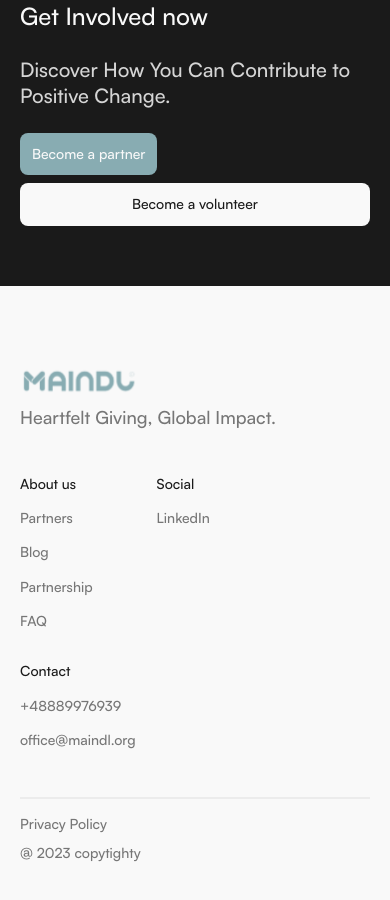
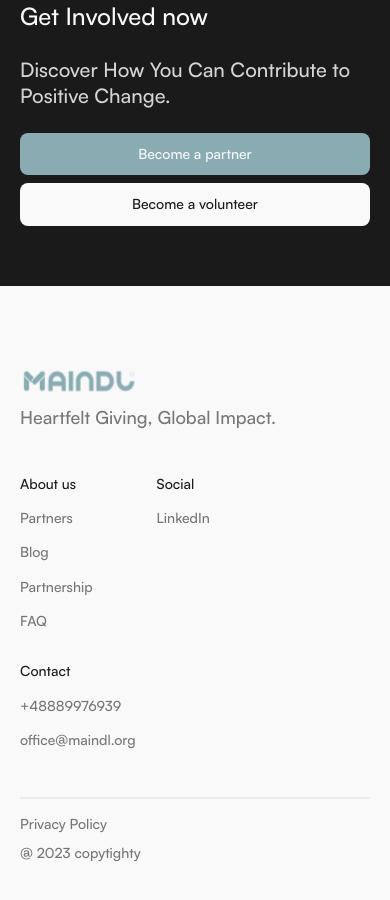
Before and after one commit to Minerian/mandl-foundation, a React (Vite) app: page /mandl_frontend/about in a window 390 px wide. Shown: the part 3320-4220 px from the top of the page. Built offline with nearby package versions, Linux system fonts and the light colour scheme; no server answers.

Commit message:
fix button problem

```diff
--- a/src/components/blogCard/blogCard.jsx
+++ b/src/components/blogCard/blogCard.jsx
@@ -11,7 +11,7 @@ export const formatDate = (dateString) => {
 };
 
 const BlogCard = ({ item = "", edit = false }) => {
-  console.log(item.status, edit);
+  console.log(item);
   return (
     <>
       <Link
@@ -46,7 +46,11 @@ const BlogCard = ({ item = "", edit = false }) => {
           <div className={styles.blogCardAuthor}>
             <div className={styles.blogCardAuthorImage}>
               <img
-                src={item.authorImage ? item.authorImage : DefaultUser}
+                src={
+                  item.profile_image_path
+                    ? item.profile_image_path
+                    : DefaultUser
+                }
                 alt=""
               />
             </div>
--- a/src/sections/involvedBox/involvedBox.module.css
+++ b/src/sections/involvedBox/involvedBox.module.css
@@ -83,8 +83,10 @@
     gap: 0.8rem;
   }
 
-  .bottom > div > div {
-    width: 100%;
+  .bottom > div > div,
+  .bottom > div > a,
+  .bottom > div > a > div {
+    width: 100% !important;
     justify-content: center;
   }
 }
```
